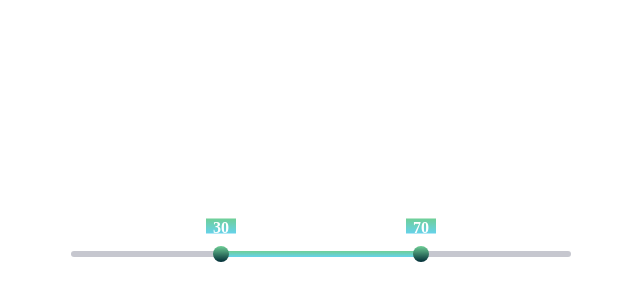
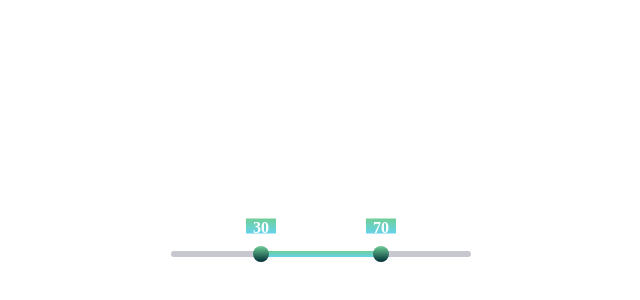
Before and after one commit to meanttobehere/slider, a website built with webpack: page src/main.html in a window 1280 px wide. Shown: the part 154-454 px from the top of the page, without its empty margins (319-959 px from the left). Built offline with nearby package versions, Linux system fonts and the light colour scheme.

Commit message:
model and presenter added

```diff
--- a/src/main.html
+++ b/src/main.html
@@ -14,7 +14,7 @@
         }
 
         #slider{
-            width: 500px;
+            width: 300px;
         }
     </style>
 </head>
--- a/src/main.ts
+++ b/src/main.ts
@@ -1,5 +1,6 @@
 import View from './slider/view/view';
-import { ViewProps } from './slider/view/view';
+import Model from './slider/model/model';
+import Presenter from './slider/presenter/presenter';
 
 declare global {
     interface JQuery {
@@ -10,49 +11,8 @@ declare global {
 $.fn.superSlider = function()
 {
     let view = new View(this);
-
-    let viewProps: ViewProps = {
-        typeVertical: false,
-        typeRange: true,
-        displayTips: true,
-        displayProgressBar: true,
-        displayScale: true,
-        minValue: 0,
-        maxValue: 100,
-        step: 10,
-        pointerPosition: 30,
-        secondPointerPosition: 70,
-        tipValue: "30",
-        secondTipValue: "70",
-    }
-
-    view.render(viewProps);
-
-    view.setPointersDragEventHandler((distance: number, isSecondPointer: boolean) => {
-        if (isSecondPointer){
-            let newPos = viewProps.secondPointerPosition + distance;
-
-            if (newPos > 100)
-                newPos = 100;
-            else if (newPos <  viewProps.pointerPosition)
-                newPos = viewProps.pointerPosition;
-
-            viewProps.secondPointerPosition = newPos;
-            viewProps.secondTipValue = newPos.toString();
-        } else {
-            let newPos = viewProps.pointerPosition + distance;
-
-            if (newPos < 0)
-                newPos = 0;
-            else if (newPos > viewProps.secondPointerPosition)
-                newPos = viewProps.secondPointerPosition;
-
-            viewProps.pointerPosition = newPos;
-            viewProps.tipValue = newPos.toString();
-        }
-
-        view.render(viewProps);
-    })
+    let model = new Model(this);
+    let presenter = new Presenter(model, view);
 }
 
 $( "#slider" ).superSlider();
--- /dev/null
+++ b/src/slider/model/model.ts
@@ -0,0 +1,44 @@
+interface ModelInterface{
+    update: (data: ModelData) => void;
+    getData: () => ModelData;
+    setUpdateEventHandler: (updateEventHandler: ModelUpdateEventHandler) => void;
+}
+
+export interface ModelData{
+    typeVertical: boolean;
+    typeRange: boolean;
+    displayTips: boolean;
+    displayProgressBar: boolean;
+    displayScale: boolean;
+    minValue: number;
+    maxValue: number;
+    step: number;
+    pointerPosition: number;
+    secondPointerPosition?: number;
+}
+
+type ModelUpdateEventHandler = () => void;
+
+export default class Model implements ModelInterface{
+    private data: ModelData;
+    private updateEventHandler: ModelUpdateEventHandler;
+
+    constructor(data: ModelData){
+        this.data = data;
+    }
+
+    update(data: ModelData){
+        this.data = data;
+
+        if (this.updateEventHandler)
+            this.updateEventHandler();
+    }
+
+    getData(){
+        return this.data;
+    }
+
+    setUpdateEventHandler(updateEventHandler: ModelUpdateEventHandler){
+        this.updateEventHandler = updateEventHandler;
+    }
+}
--- /dev/null
+++ b/src/slider/presenter/presenter.ts
@@ -0,0 +1,81 @@
+import Model from "../model/model";
+import View from "../view/view";
+import { ModelData } from "../model/model";
+import { ViewProps } from "../view/view"
+
+export default class Presenter{
+    private model: Model;
+    private view: View;
+
+    constructor(model: Model, view: View){
+        this.model = model;
+        this.view = view;
+
+        this.model.setUpdateEventHandler(this.modelUpdateEventHandler.bind(this));
+        this.view.setPointersDragEventHandler(this.viewPointersDragEventHandler.bind(this));
+
+        let modelData: ModelData = {
+            typeVertical: false,
+            typeRange: true,
+            displayTips: true,
+            displayProgressBar: true,
+            displayScale: true,
+            minValue: 0,
+            maxValue: 100,
+            step: 10,
+            pointerPosition: 30,
+            secondPointerPosition: 70,
+        }
+
+        this.model.update(modelData);
+    }
+
+    private modelUpdateEventHandler(){
+        this.view.render(this.getViewProps());
+    }
+
+    private getViewProps(){
+        let data = this.model.getData();
+        let props: ViewProps = {
+            typeVertical: data.typeVertical,
+            typeRange: data.typeRange,
+            displayTips: data.displayTips,
+            displayProgressBar: data.displayProgressBar,
+            displayScale: data.displayScale,
+            minValue: data.minValue,
+            maxValue: data.maxValue,
+            step: data.step,
+            pointerPosition: data.pointerPosition,
+            secondPointerPosition: data.secondPointerPosition,
+            tipValue: data.pointerPosition.toString(),
+            secondTipValue: data.secondPointerPosition.toString(),
+        }
+        return props;
+    }
+
+    private viewPointersDragEventHandler(distance: number, isSecondPointer: boolean){
+        let data = this.model.getData();
+
+        if (isSecondPointer){
+            let newPos = data.secondPointerPosition + distance;
+
+            if (newPos > 100)
+                newPos = 100;
+            else if (newPos <  data.pointerPosition)
+                newPos = data.pointerPosition;
+
+            data.secondPointerPosition = newPos;
+        } else {
+            let newPos = data.pointerPosition + distance;
+
+            if (newPos < 0)
+                newPos = 0;
+            else if (newPos > data.secondPointerPosition)
+                newPos = data.secondPointerPosition;
+
+            data.pointerPosition = newPos;
+        }
+
+        this.model.update(data);
+    }
+}
--- a/src/slider/view/pointer/pointer.ts
+++ b/src/slider/view/pointer/pointer.ts
@@ -57,7 +57,6 @@ export default class Pointer implements PointerInterface
             document.addEventListener('mousemove', pointerMouseMove);
             document.addEventListener('mouseup', pointerMouseUpEvent, {once: true});
             offset = event.offsetX;
-            console.log(offset);
         }).bind(this);
 
         this.$pointer.on("mousedown", pointerMoueseDownEvent);
@@ -66,7 +65,6 @@ export default class Pointer implements PointerInterface
     userPointerMoveEvent(pos: number)
     {
         let offset = pos - this.$pointer[0].getBoundingClientRect().left;
-        console.log(offset);
         let distance = offset / this.$pointer.parent().width() * 100;
 
         if (this.dragEventHandler)
```
